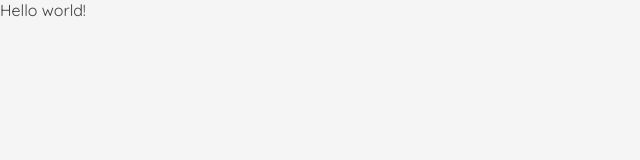
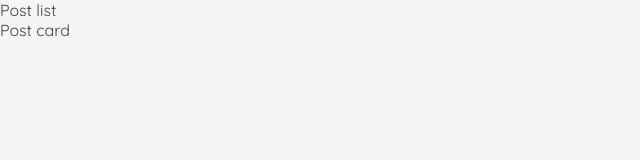
Before and after one commit to abhimanyuPathania/gatsby-mdx-blog, a Gatsby site: page / in a window 1280 px wide. Shown: the full height of the page, 0-640 px from the left. Built offline with nearby package versions, Linux system fonts and the light colour scheme; Gatsby itself is replaced by a stand-in of ours.

Commit message:
Setup all posts query and basic components

```diff
--- /dev/null
+++ b/src/components/PostCard/PostCard.js
@@ -0,0 +1,7 @@
+import React from 'react';
+
+const PostCard = () => {
+  return <div>Post card</div>;
+};
+
+export default PostCard;
--- /dev/null
+++ b/src/components/PostCard/index.js
@@ -0,0 +1,3 @@
+import PostCard from './PostCard';
+
+export default PostCard;
--- /dev/null
+++ b/src/components/PostList/PostList.js
@@ -0,0 +1,13 @@
+import React from 'react';
+
+import PostCard from '../PostCard';
+
+const PostList = () => {
+  return (
+    <div>
+      Post list <PostCard />
+    </div>
+  );
+};
+
+export default PostList;
--- /dev/null
+++ b/src/components/PostList/index.js
@@ -0,0 +1,3 @@
+import PostList from './PostList';
+
+export default PostList;
--- a/src/pages/index.js
+++ b/src/pages/index.js
@@ -1,5 +1,45 @@
 import React from 'react';
+import { graphql } from 'gatsby';
 
 import Layout from '../components/Layout';
+import PostList from '../components/PostList';
 
-export default () => <Layout>Hello world!</Layout>;
+export const query = graphql`
+  {
+    posts: allMdx(sort: { fields: frontmatter___date, order: DESC }) {
+      edges {
+        node {
+          frontmatter {
+            title
+            date(formatString: "Do MMMM, YYYY")
+            slug
+            image {
+              childImageSharp {
+                fluid {
+                  ...GatsbyImageSharpFluid_withWebp
+                }
+              }
+            }
+          }
+          excerpt
+        }
+      }
+    }
+  }
+`;
+
+const HomePage = props => {
+  const {
+    data: {
+      posts: { edges: posts },
+    },
+  } = props;
+
+  return (
+    <Layout>
+      <PostList posts={posts} />
+    </Layout>
+  );
+};
+
+export default HomePage;
```
Also changed, not shown: src/components/PostCard/styles.module.css (added), src/components/PostList/styles.module.css (added).
